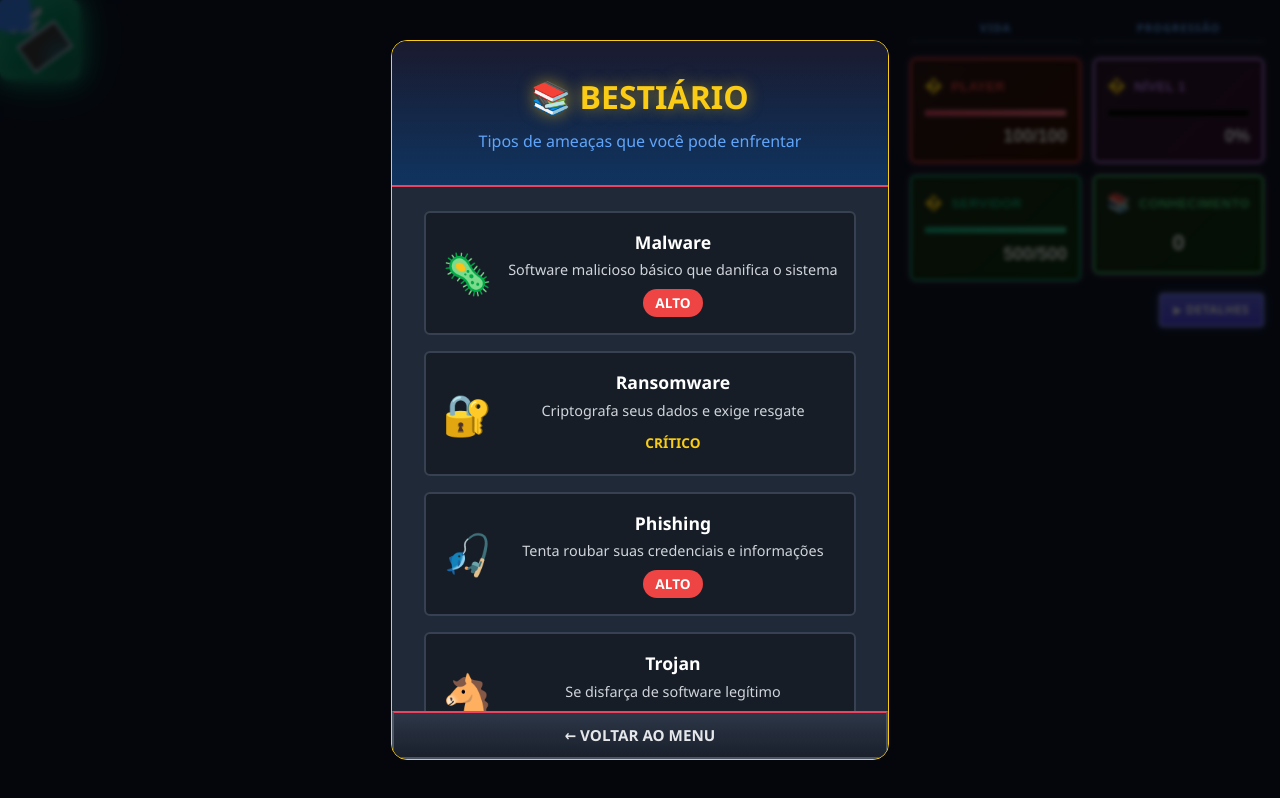
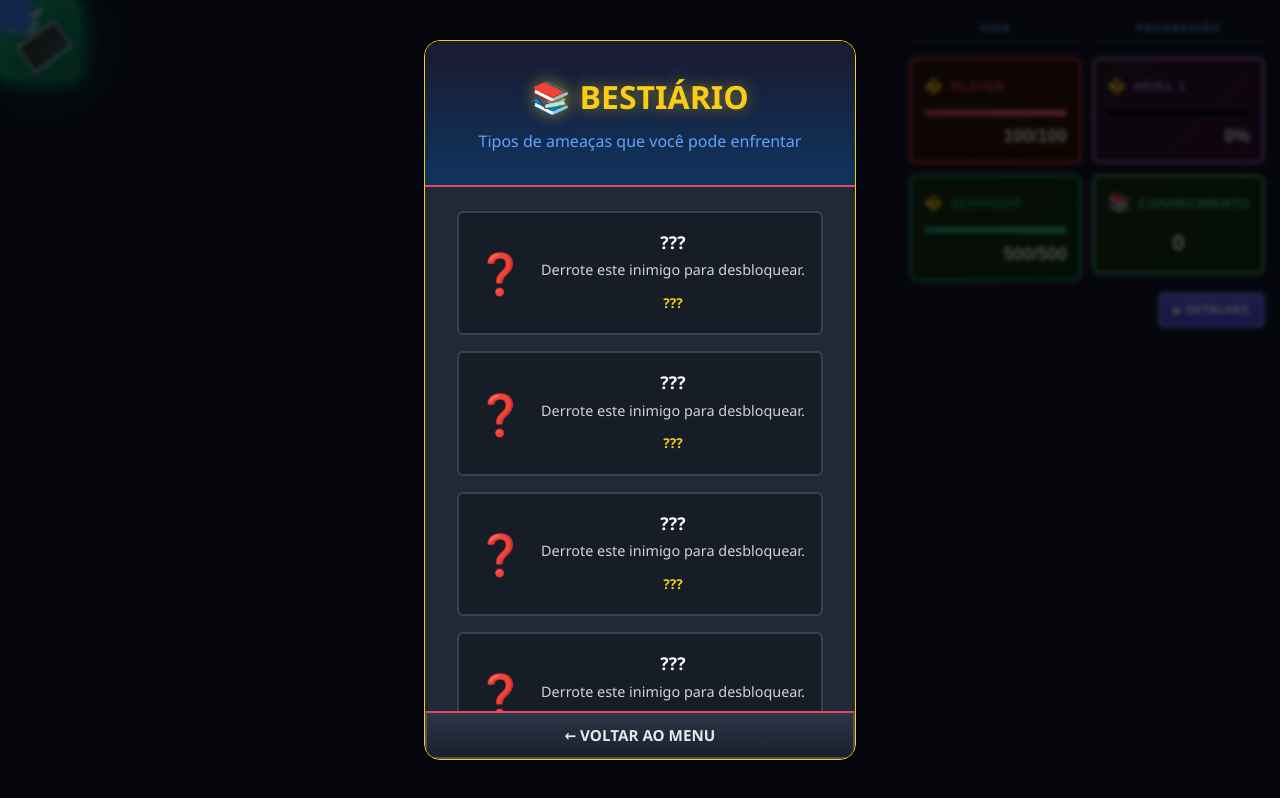
Before and after one commit to MViniciusCoffe/jogo-serverless, a React (Vite) app: page / in a window 1280 px wide. Both pictures are taken after a click on the button "📚 BESTIÁRIO". Built offline with nearby package versions, Linux system fonts and the light colour scheme; the HTML template or start-up script is replaced by a standard one.

Commit message:
feat: makes bestiary unlock depends on enemies defeated

```diff
--- a/src/App.jsx
+++ b/src/App.jsx
@@ -25,6 +25,7 @@ const App = () => {
   const [gameOverReason, setGameOverReason] = useState(null); // 'player' ou 'datacenter'
   const [enemies, setEnemies] = useState([]);
   const [moneyDrops, setMoneyDrops] = useState([]);
+  const [defeatedEnemies, setDefeatedEnemies] = useState([]); // Inimigos derrotados para o bestiário
 
   // Refs para manipulação DOM
   const playerRef = useRef(null);
@@ -135,6 +136,14 @@ const App = () => {
     loopStartedRef.current = false;
   }, []);
 
+  // Callback para registrar inimigos derrotados no bestiário
+  const handleEnemyDefeated = useCallback((malwareType) => {
+    setDefeatedEnemies((prev) => {
+      if (prev.includes(malwareType)) return prev;
+      return [...prev, malwareType];
+    });
+  }, []);
+
   // Custom Hooks
   const { getLevelStats, addXP, getXPDisplay } = useLevelSystem(gameState, setLevel, setCurrentXP);
 
@@ -154,7 +163,8 @@ const App = () => {
       setGameActive(false);
       setGameOverReason(reason);
       setIsGameOver(true);
-    }
+    },
+    handleEnemyDefeated
   );
 
   useKeyboardControls(gameState);
@@ -210,7 +220,9 @@ const App = () => {
           gameState={gameState}
         />
 
-        {!gameActive && !isPaused && !isGameOver && <MainMenu onStart={startGame} />}
+        {!gameActive && !isPaused && !isGameOver && (
+          <MainMenu onStart={startGame} defeatedEnemies={defeatedEnemies} />
+        )}
 
         {isGameOver && (
           <GameOverlay
--- a/src/components/Bestiary.jsx
+++ b/src/components/Bestiary.jsx
@@ -51,7 +51,7 @@ const MALWARE_DATABASE = [
   },
 ];
 
-export const Bestiary = ({ onBack }) => {
+export const Bestiary = ({ onBack, defeatedEnemies }) => {
   const [selectedMalware, setSelectedMalware] = useState(null);
 
   return (
@@ -105,19 +105,27 @@ export const Bestiary = ({ onBack }) => {
             {MALWARE_DATABASE.map((malware) => (
               <div
                 key={malware.id}
-                className="malware-card"
-                onClick={() => setSelectedMalware(malware)}
+                className={`malware-card ${defeatedEnemies.includes(malware.id) ? '' : 'locked'}`}
+                onClick={() => defeatedEnemies.includes(malware.id) && setSelectedMalware(malware)}
               >
-                <div className="malware-emoji">{malware.emoji}</div>
+                <div className="malware-emoji">
+                  {defeatedEnemies.includes(malware.id) ? malware.emoji : '❓'}
+                </div>
                 <div className="malware-card-content">
-                  <h4>{malware.name}</h4>
-                  <p>{malware.description}</p>
+                  <h4>{defeatedEnemies.includes(malware.id) ? malware.name : '???'}</h4>
+                  <p>
+                    {defeatedEnemies.includes(malware.id)
+                      ? malware.description
+                      : 'Derrote este inimigo para desbloquear.'}
+                  </p>
                   <span
-                    className={`threat-badge threat-${malware.threat
-                      .toLowerCase()
-                      .replace(/\s/g, '-')}`}
+                    className={`threat-badge ${
+                      defeatedEnemies.includes(malware.id)
+                        ? `threat-${malware.threat.toLowerCase().replace(/\s/g, '-')}`
+                        : 'locked'
+                    }`}
                   >
-                    {malware.threat}
+                    {defeatedEnemies.includes(malware.id) ? malware.threat : '???'}
                   </span>
                 </div>
               </div>
--- a/src/components/GameArena.jsx
+++ b/src/components/GameArena.jsx
@@ -95,9 +95,6 @@ export const GameArena = ({
                 position: 'absolute', // Garanta que tem position absolute no CSS ou aqui
                 left: 0,
                 top: 0,
-                // REMOVA O TRANSFORM DAQUI.
-                // Deixe o useGameLoop definir o transform.
-                // Se quiser uma posição inicial para não piscar no canto (0,0), use:
                 transform: `translate(${enemy.x}px, ${enemy.y}px)`,
               }}
             />
--- a/src/components/MainMenu.jsx
+++ b/src/components/MainMenu.jsx
@@ -3,7 +3,7 @@ import { Bestiary } from './Bestiary';
 import { Settings } from './Settings';
 import { Credits } from './Credits';
 
-export const MainMenu = ({ onStart }) => {
+export const MainMenu = ({ onStart, defeatedEnemies = [] }) => {
   const [currentMenu, setCurrentMenu] = useState('main'); // 'main', 'bestiary', 'settings', 'credits'
 
   const handleStart = () => {
@@ -11,7 +11,7 @@ export const MainMenu = ({ onStart }) => {
   };
 
   if (currentMenu === 'bestiary') {
-    return <Bestiary onBack={() => setCurrentMenu('main')} />;
+    return <Bestiary onBack={() => setCurrentMenu('main')} defeatedEnemies={defeatedEnemies} />;
   }
 
   if (currentMenu === 'settings') {
--- a/src/hooks/useCollisionDetection.js
+++ b/src/hooks/useCollisionDetection.js
@@ -14,7 +14,8 @@ export const useCollisionDetection = (
   setEnemies,
   addXP,
   getLevelStats,
-  onGameOver
+  onGameOver,
+  onEnemyDefeated // Callback para notificar quando um inimigo é derrotado
 ) => {
   /**
    * Verifica colisões do player com inimigos
@@ -105,6 +106,11 @@ export const useCollisionDetection = (
               enemiesToRemove.push(index);
               setScore((s) => s + 10);
 
+              // Notifica que o inimigo foi derrotado (para desbloquear no bestiário)
+              if (onEnemyDefeated && enemy.malwareType) {
+                onEnemyDefeated(enemy.malwareType);
+              }
+
               // Ganha XP ao matar inimigo
               addXP(25);
 
@@ -124,7 +130,7 @@ export const useCollisionDetection = (
 
       return enemiesToRemove;
     },
-    [gameState, setScore, addXP, getLevelStats]
+    [gameState, setScore, addXP, getLevelStats, onEnemyDefeated]
   );
 
   /**
--- a/src/hooks/useEnemySpawner.js
+++ b/src/hooks/useEnemySpawner.js
@@ -41,6 +41,19 @@ export const useEnemySpawner = (gameState, setEnemies) => {
         y = 0;
     }
 
+    // Tipos de malware (IDs correspondem ao MALWARE_DATABASE no Bestiary)
+    const malwareTypes = [
+      { type: 1, name: 'Malware' },
+      { type: 2, name: 'Ransomware' },
+      { type: 3, name: 'Phishing' },
+      { type: 4, name: 'Trojan' },
+      { type: 5, name: 'Spyware' },
+      { type: 6, name: 'Worm' },
+    ];
+
+    // Escolhe um tipo aleatório de malware
+    const randomMalware = malwareTypes[Math.floor(Math.random() * malwareTypes.length)];
+
     // Cria novo inimigo
     enemies.push({
       id: Date.now() + Math.random(),
@@ -50,6 +63,7 @@ export const useEnemySpawner = (gameState, setEnemies) => {
       health: GAME_CONFIG.ENEMY.HEALTH,
       lastDamageTime: 0,
       lastDamageToDatacenter: 0,
+      malwareType: randomMalware.type, // Tipo de malware para desbloquear no bestiário
     });
 
     // Avisa o React para renderizar o novo inimigo
--- a/src/hooks/useGameLoop.js
+++ b/src/hooks/useGameLoop.js
@@ -21,7 +21,8 @@ export const useGameLoop = (
   setEnemies,
   addXP,
   getLevelStats,
-  onGameOver
+  onGameOver,
+  onEnemyDefeated // Callback para notificar quando um inimigo é derrotado
 ) => {
   const requestRef = useRef();
 
@@ -35,7 +36,8 @@ export const useGameLoop = (
     setEnemies,
     addXP,
     getLevelStats,
-    onGameOver
+    onGameOver,
+    onEnemyDefeated
   );
   const { updatePlayerMovement, updateKnifeMovement, updateAllEnemyMovement } =
     useMovementSystem(gameState);
```
